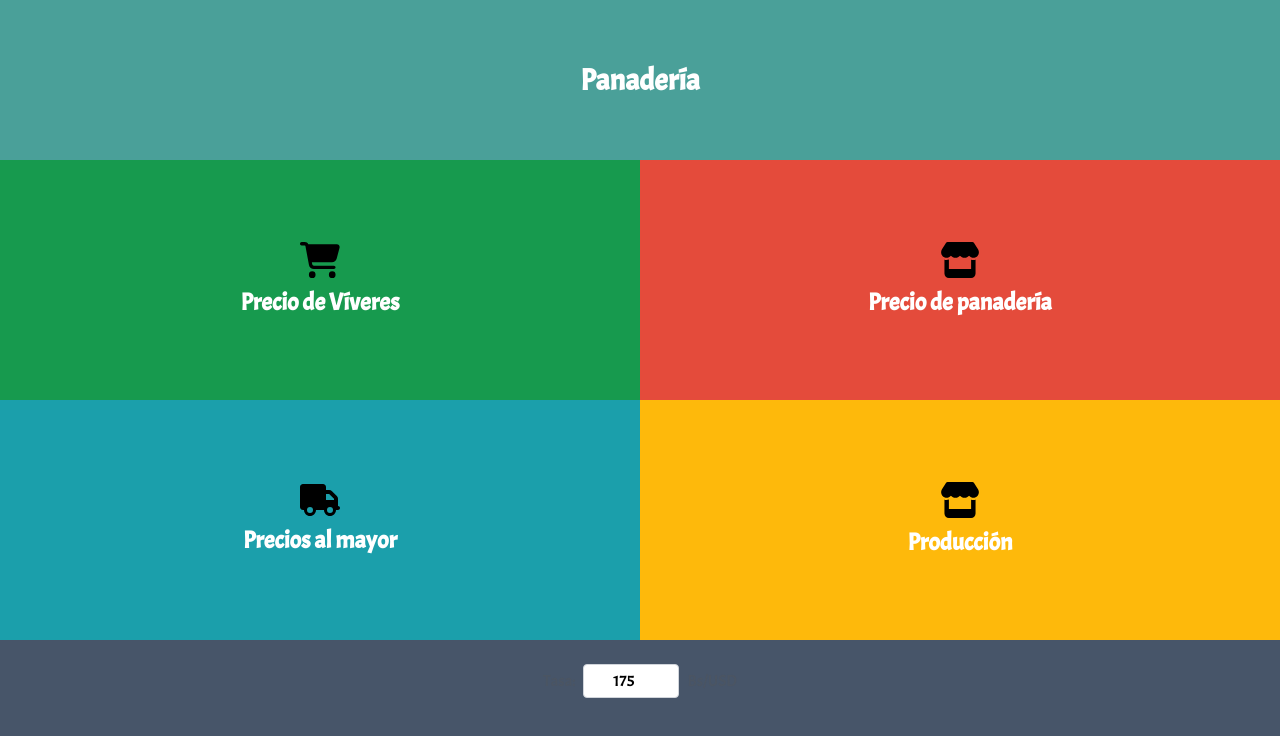
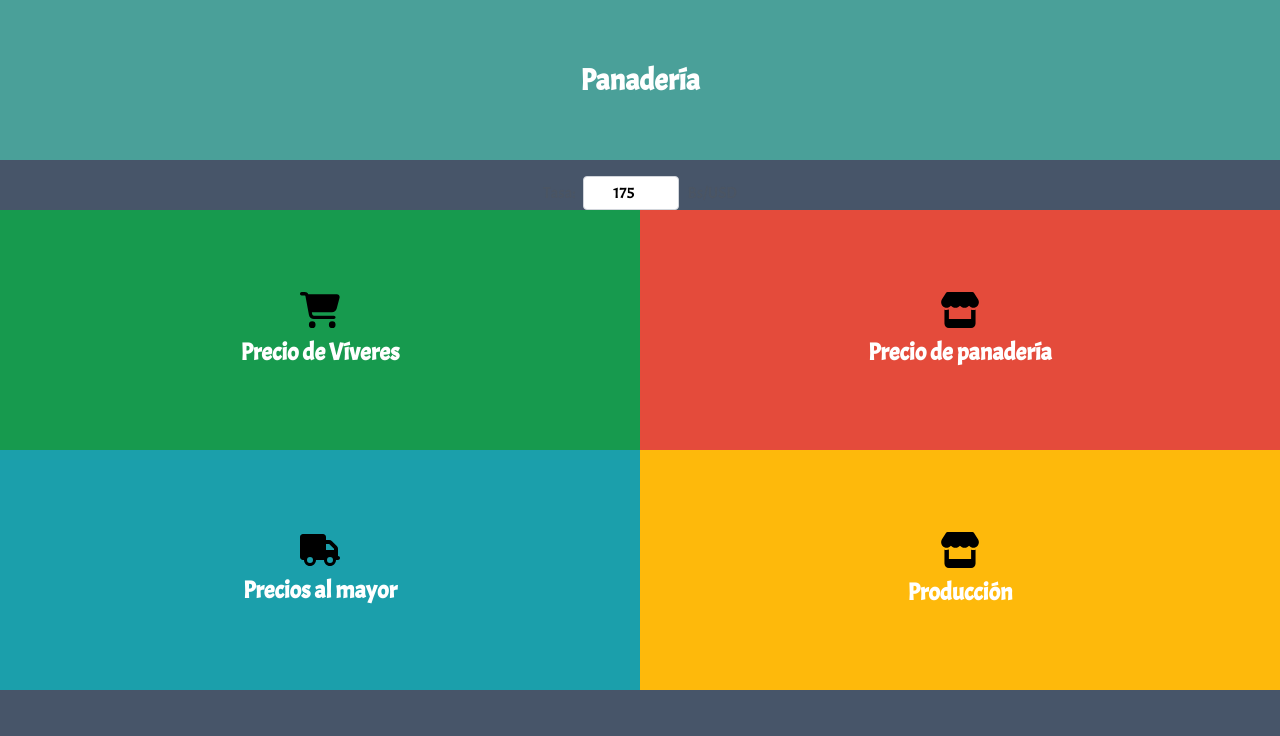
Before and after one commit to eudysj95/panaderia, a React (Vite) app: page / in a window 1280 px wide. Shown: the top 736 px of the page. Built offline with nearby package versions, Linux system fonts and the light colour scheme; no server answers.

Commit message:
feat: move exchange rate input above buttons

```diff
--- a/src/layout/Inicio.jsx
+++ b/src/layout/Inicio.jsx
@@ -12,14 +12,7 @@ export const Inicio = () => {
     <div className="w-screen text-center">
       <h1 className="bg-brand-teal w-screen h-40 leading-[160px] font-bold text-3xl text-white">Panadería</h1>
 
-      <div className="w-full my-0 mx-auto grid grid-cols-2 justify-items-center">
-        <NavLink to="/viveres" className="text-2xl font-semibold text-white w-full bg-brand-green h-60 my-0 mx-auto p-2 flex flex-col justify-center items-center hover:bg-[#5accc2]"><img className="mb-2 w-10" src={shopping} alt="" />Precio de Víveres</NavLink>
-        <NavLink to="/panaderia" className="text-2xl font-semibold text-white w-full bg-brand-red h-60 my-0 mx-auto p-2 flex flex-col justify-center items-center hover:bg-[#5accc2]"><img className="mb-2 w-10" src={store} alt="" />Precio de panadería</NavLink>
-        <NavLink to="/mayor" className="text-2xl font-semibold text-white w-full bg-brand-blue h-60 my-0 mx-auto p-2 flex flex-col justify-center items-center hover:bg-[#5accc2]"><img className="mb-2 w-10" src={truck} alt="" />Precios al mayor</NavLink>
-        <NavLink to="/produccion" className="text-2xl font-semibold text-white w-full bg-brand-yellow h-60 my-0 mx-auto p-2 flex flex-col justify-center items-center hover:bg-[#5accc2]"><img className="mb-2 w-10" src={store} alt="" />Producción</NavLink>
-      </div>
-
-      <div className="mt-6 flex items-center justify-center gap-2">
+      <div className="mt-4 flex items-center justify-center gap-2">
         <span className="text-gray-600 font-medium">Tasa:</span>
         <input
           type="number"
@@ -32,6 +25,13 @@ export const Inicio = () => {
         />
         <span className="text-gray-600">Bs/USD</span>
       </div>
+
+      <div className="w-full my-0 mx-auto grid grid-cols-2 justify-items-center">
+        <NavLink to="/viveres" className="text-2xl font-semibold text-white w-full bg-brand-green h-60 my-0 mx-auto p-2 flex flex-col justify-center items-center hover:bg-[#5accc2]"><img className="mb-2 w-10" src={shopping} alt="" />Precio de Víveres</NavLink>
+        <NavLink to="/panaderia" className="text-2xl font-semibold text-white w-full bg-brand-red h-60 my-0 mx-auto p-2 flex flex-col justify-center items-center hover:bg-[#5accc2]"><img className="mb-2 w-10" src={store} alt="" />Precio de panadería</NavLink>
+        <NavLink to="/mayor" className="text-2xl font-semibold text-white w-full bg-brand-blue h-60 my-0 mx-auto p-2 flex flex-col justify-center items-center hover:bg-[#5accc2]"><img className="mb-2 w-10" src={truck} alt="" />Precios al mayor</NavLink>
+        <NavLink to="/produccion" className="text-2xl font-semibold text-white w-full bg-brand-yellow h-60 my-0 mx-auto p-2 flex flex-col justify-center items-center hover:bg-[#5accc2]"><img className="mb-2 w-10" src={store} alt="" />Producción</NavLink>
+      </div>
     </div>
   );
 };
```
Also changed, not shown: 1 other file (tests, documents, lock files or other folders).
